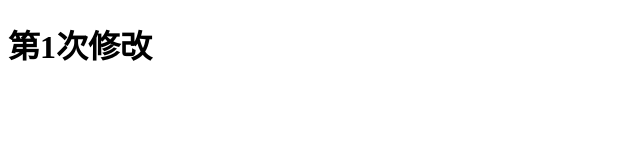
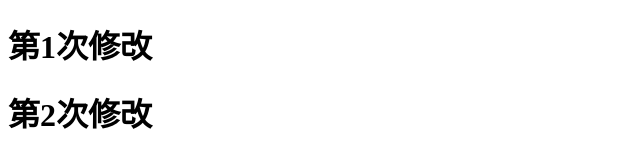
Before and after one commit to Mr-gaole/test-git, a plain HTML site: page index.html in a window 1280 px wide. Shown: the whole page, without its empty margins (0-640 px from the left). Drawn offline with Linux system fonts and the light colour scheme.

Commit message:
'第二次提交'

```diff
--- a/index.html
+++ b/index.html
@@ -8,6 +8,6 @@
 </head>
 <body>
     <h1>第1次修改</h1>
-
+    <h1>第2次修改</h1>
 </body>
 </html>
```
